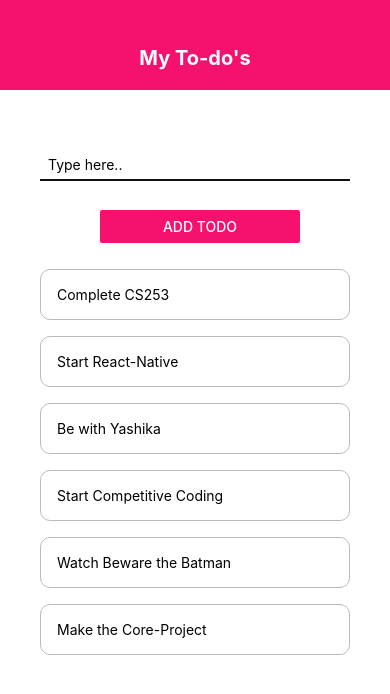
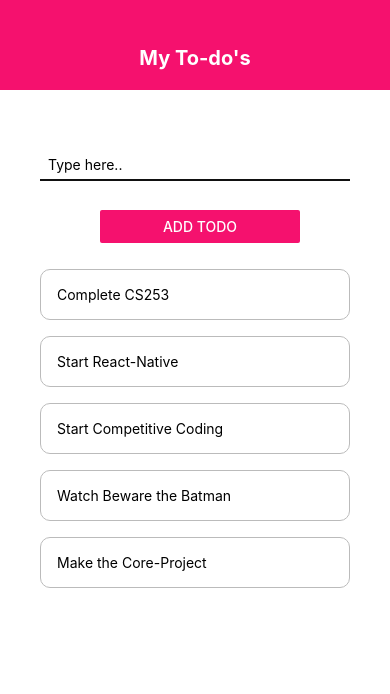
Before and after one commit to priyansh71/reactNative-practice, a React Native app: screen / in a window 390 px wide. Shown: the top 694 px of the page. Built offline with nearby package versions, Linux system fonts and the light colour scheme.

Commit message:
modified todos

```diff
--- a/components/Lister.js
+++ b/components/Lister.js
@@ -9,10 +9,9 @@ const Lister = () => {
   const [todos, setTodos] = useState([
     { text: "Complete CS253", key: "1" },
     { text: "Start React-Native", key: "2" },
-    { text: "Be with Yashika", key: "3" },
-    { text: "Start Competitive Coding", key: "4" },
-    { text: "Watch Beware the Batman", key: "5" },
-    { text: "Make the Core-Project", key: "6" },
+    { text: "Start Competitive Coding", key: "3" },
+    { text: "Watch Beware the Batman", key: "4" },
+    { text: "Make the Core-Project", key: "5" },
   ]);
 
   const presshandle = (key) => {
```
Also changed, not shown: 1 other file (tests, documents, lock files or other folders).
